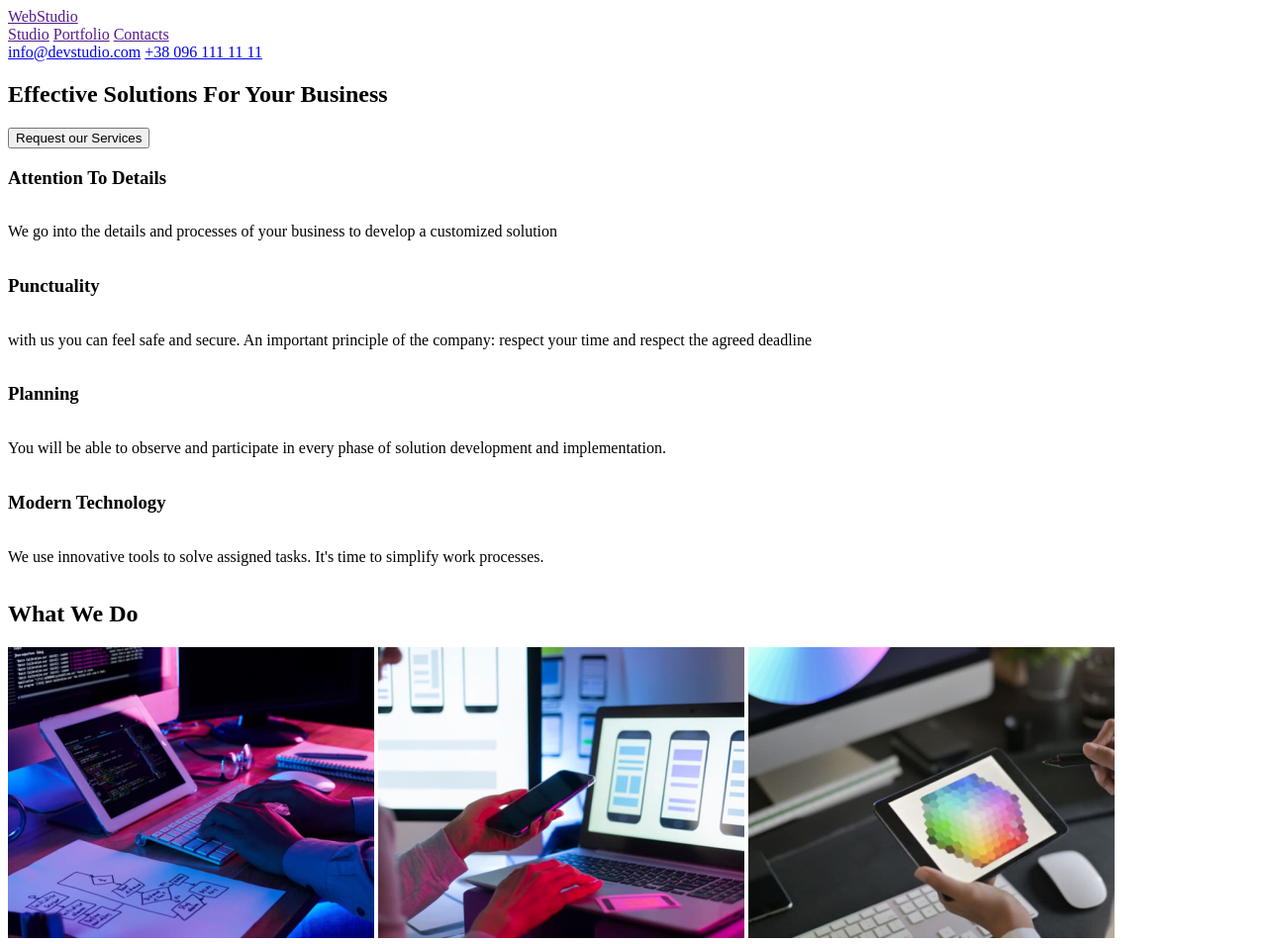
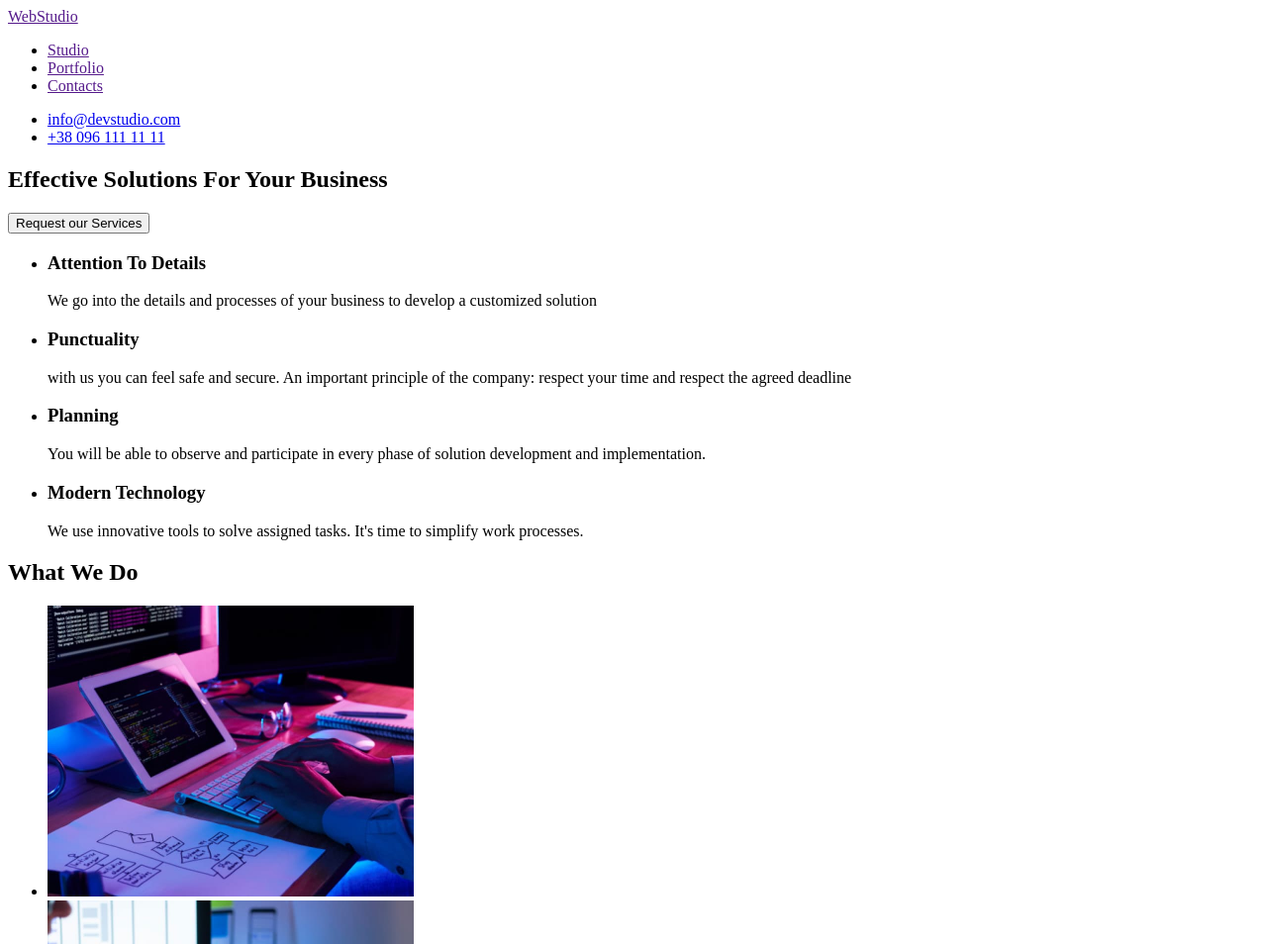
Before and after one commit to ayork11/homework-1, a plain HTML site: page index.html in a window 1280 px wide. Shown: the top 954 px of the page at 99% size. Drawn offline with Linux system fonts and the light colour scheme.

Commit message:
commit on main

```diff
--- a/index.html
+++ b/index.html
@@ -4,23 +4,6 @@
     <meta charset="utf-8" />
     <!--External CSS-->
     <link rel="stylesheet" href="styles.css" />
-    <!--Internal CSS-->
-    <style>
-      ul {
-        list-style-type: none;
-        margin: 0;
-        padding: 0;
-      }
-      li {
-        display: inline;
-      }
-      h4 {
-        display: inline;
-      }
-      p {
-        display: inline-block;
-      }
-    </style>
     <title>WebStudio</title>
   </head>
   <body>
```
